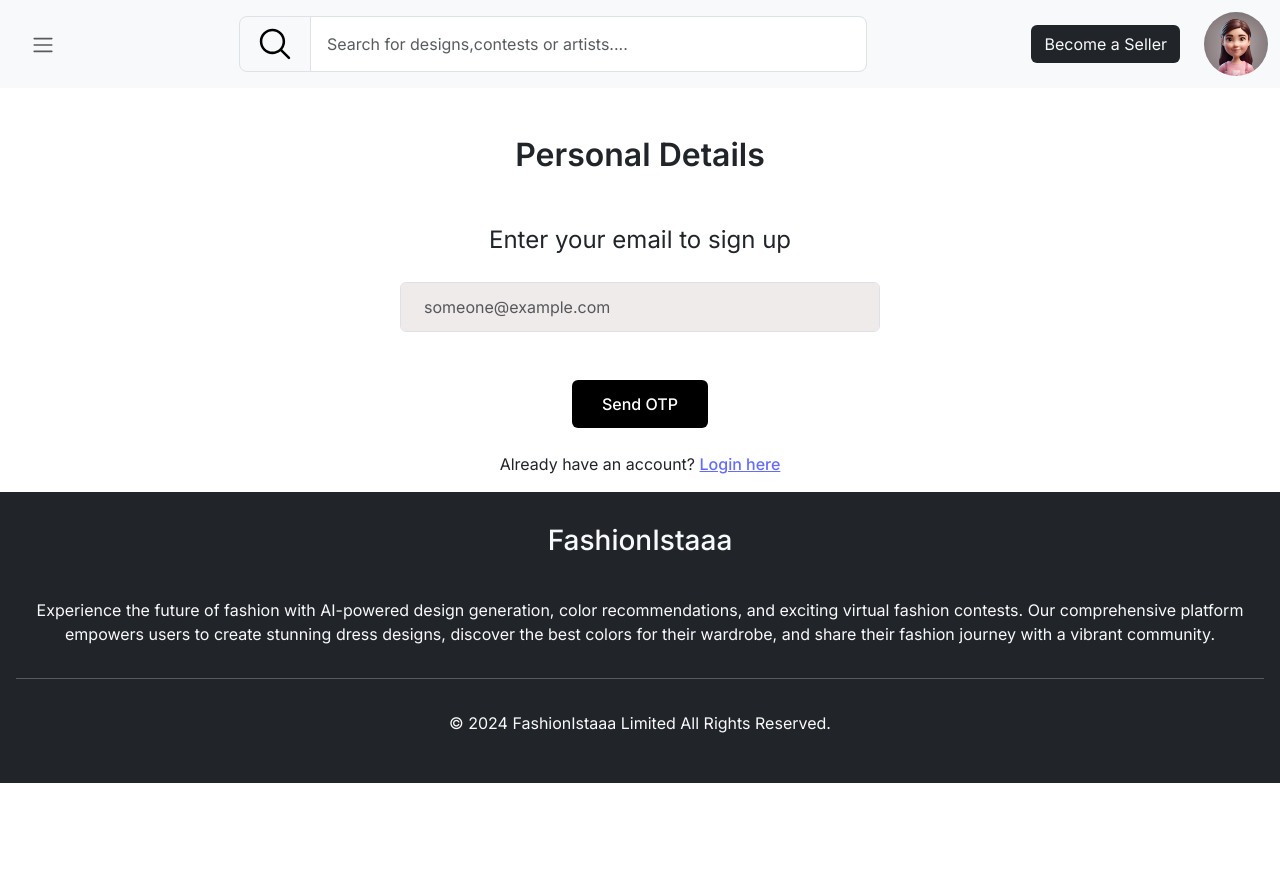
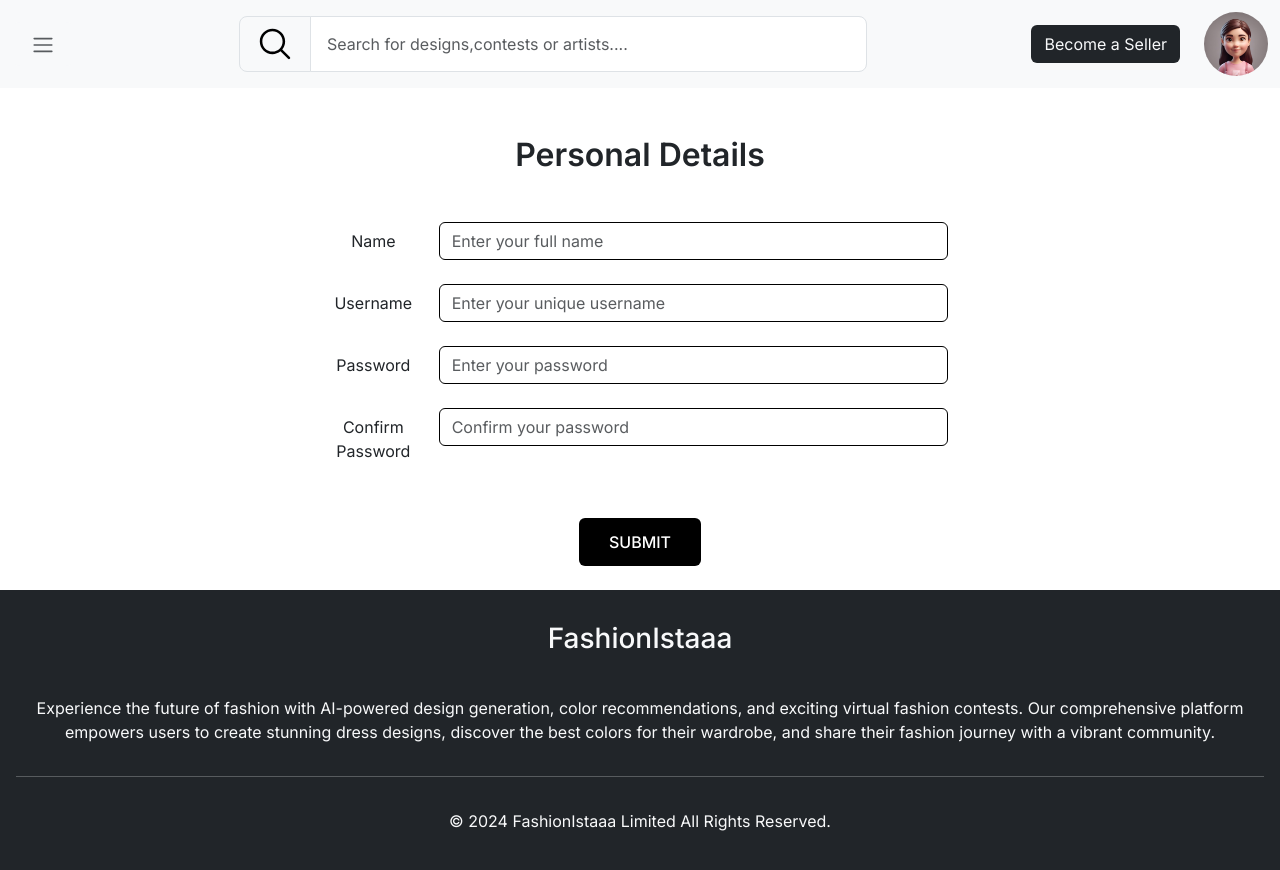
Before and after one commit to abckhush/Fashionistaaa, a React (Vite) app in the folder frontend/: page /register in a window 1280 px wide. Shown: the top 870 px of the page. Before the commit the page ends 800 px from the top, so only its background shows below. Built offline with nearby package versions, Linux system fonts and the light colour scheme.

Commit message:
chore: Update Contests component and Register component UI

```diff
--- a/frontend/src/Components/Contests/Contests.jsx
+++ b/frontend/src/Components/Contests/Contests.jsx
@@ -2,9 +2,14 @@ import React from 'react'
 
 const Contests = () => {
   return (
-    <div>
+    <>
+    <div className="d-flex m-5 justify-content-between align-items-center">
+      <h2 style={{"fontWeight":"600","fontSize": "30px"}}>Ongoing Fashion Contests</h2>
+      <h2 style={{"fontWeight":"400","fontSize": "20px"}}>See all</h2>
+      </div>
 
-    </div>
+
+    </>
   )
 }
 
--- a/frontend/src/Components/Register/Register.jsx
+++ b/frontend/src/Components/Register/Register.jsx
@@ -31,22 +31,38 @@ const Register = () => {
             <h2 className="my-5 fw-semibold">Personal Details</h2>
             {error && <p style={{ color: 'red' }}>{error}</p>}
 
-        <p className="fs-4">Enter your email to sign up</p>
-             <div className="col-sm-10 mx-auto my-4">
-                    <input type="email" required style={{"backgroundColor":"#F0EBEB","padding":"12px 23px","width":"45%"}} class=" form-control m-auto fs-6" id="staticEmail" value={email} onChange={(e) => setEmail(e.target.value)} placeholder="someone@example.com" />
-                    </div>
+  <div class="row mb-4 w-50 m-auto">
+    <label for="inputEmail3" class="col-sm-2 col-form-label">Name</label>
+    <div class="col-sm-10">
+      <input type="email" class="form-control " style={{"border":"1px solid black","outline":"none"}} id="inputEmail3" placeholder='Enter your full name'/>
+    </div>
+  </div>
+  <div class="row mb-4 w-50 m-auto">
+    <label for="inputPassword3" class="col-sm-2 col-form-label">Username</label>
+    <div class="col-sm-10">
+      <input type="text" class="form-control " style={{"border":"1px solid black","outline":"none"}} id="inputPassword3" placeholder='Enter your unique username'/>
+    </div>
+  </div>
+  <div class="row mb-4 w-50 m-auto">
+    <label for="inputPassword3" class="col-sm-2 col-form-label">Password</label>
+    <div class="col-sm-10">
+      <input type="password" class="form-control " style={{"border":"1px solid black","outline":"none"}} id="inputPassword3" placeholder='Enter your password'/>
+    </div>
+  </div>
+
+  <div class="row mb-4 w-50 m-auto">
+    <label for="inputPassword3" class="col-sm-2 col-form-label">Confirm Password</label>
+    <div class="col-sm-10">
+      <input type="password" class="form-control " style={{"border":"1px solid black","outline":"none"}} id="inputPassword3" placeholder='Confirm your password'/>
+    </div>
+  </div>
 
 
 
-                    <div style={{"margin":"auto","text-align": "right","width":"37%"}}>
 
-                    </div>
+  <button type="submit" class="btn my-4" style={{"background":"black","color":"white","padding":"11px 29px","fontWeight":"500"}}>SUBMIT</button>
 
 
-            <button type="submit" class="btn my-4" style={{"background":"black","color":"white","padding":"11px 29px","fontWeight":"500"}}>Send OTP</button>
-            <p >
-                Already have an account? <Link to="/signup" className="text-decoration-underline">Login here</Link>
-            </p>
         </form>
     );
 }
```
Also changed, not shown: frontend/src/Components/Contests/ContestCard.jsx (added, +16 -0 lines).
